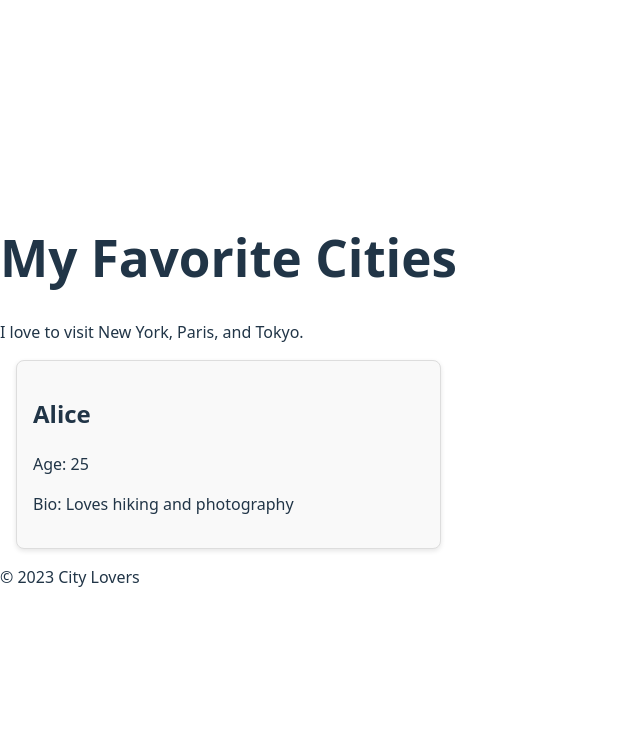
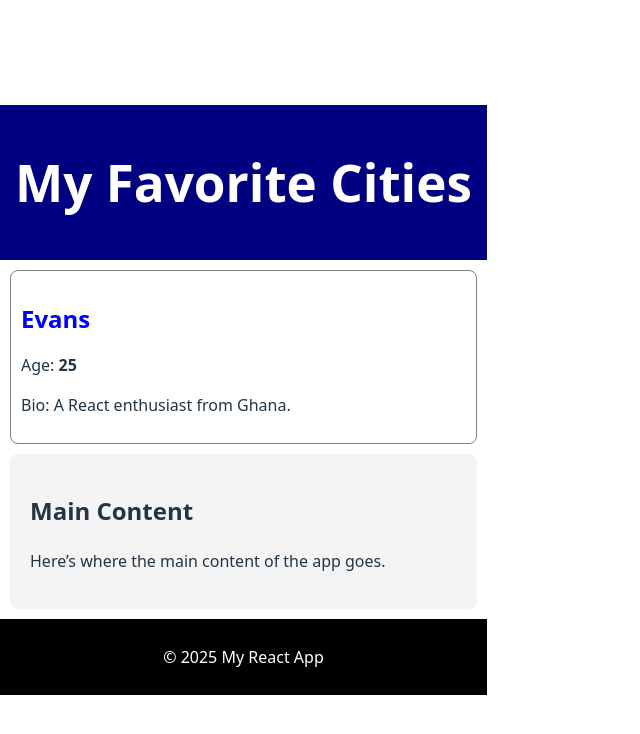
Before and after one commit to beklegal/alx-fe-reactjs, a React (Vite) app in the folder alx-react-app-new/: page / in a window 1280 px wide. Shown: the top 734 px of the page, without its empty margins (0-640 px from the left). Built offline with nearby package versions, Linux system fonts and the light colour scheme.

Commit message:
Add inline CSS styling to Header, UserProfile, MainContent, and Footer

```diff
--- a/alx-react-app-new/src/App.jsx
+++ b/alx-react-app-new/src/App.jsx
@@ -1,18 +1,15 @@
-import Header from './components/Header';
-import MainContent from './components/MainContent';
-import Footer from './components/Footer';
-import UserProfile from './components/UserProfile';
+import React from "react";
+import Header from "./components/Header";
+import UserProfile from "./components/UserProfile";
+import MainContent from "./components/MainContent";
+import Footer from "./components/Footer";
 
 function App() {
   return (
-    <div className="App">
+    <div>
       <Header />
+      <UserProfile name="Evans" age="25" bio="A React enthusiast from Ghana." />
       <MainContent />
-      <UserProfile
-        name="Alice"
-        age="25"
-        bio="Loves hiking and photography"
-      />
       <Footer />
     </div>
   );
--- a/alx-react-app-new/src/components/Footer.jsx
+++ b/alx-react-app-new/src/components/Footer.jsx
@@ -1,7 +1,9 @@
+import React from "react";
+
 function Footer() {
   return (
-    <footer>
-      <p>© 2023 City Lovers</p>
+    <footer style={{ backgroundColor: "black", color: "white", textAlign: "center", padding: "10px" }}>
+      <p>© 2025 My React App</p>
     </footer>
   );
 }
--- a/alx-react-app-new/src/components/Header.jsx
+++ b/alx-react-app-new/src/components/Header.jsx
@@ -1,6 +1,8 @@
+import React from "react";
+
 function Header() {
   return (
-    <header>
+    <header style={{ backgroundColor: "navy", color: "white", textAlign: "center", padding: "15px" }}>
       <h1>My Favorite Cities</h1>
     </header>
   );
--- a/alx-react-app-new/src/components/MainContent.jsx
+++ b/alx-react-app-new/src/components/MainContent.jsx
@@ -1,7 +1,10 @@
+import React from "react";
+
 function MainContent() {
   return (
-    <main>
-      <p>I love to visit New York, Paris, and Tokyo.</p>
+    <main style={{ backgroundColor: "#f4f4f4", padding: "20px", margin: "10px", borderRadius: "8px" }}>
+      <h2>Main Content</h2>
+      <p>Here’s where the main content of the app goes.</p>
     </main>
   );
 }
--- a/alx-react-app-new/src/components/UserProfile.jsx
+++ b/alx-react-app-new/src/components/UserProfile.jsx
@@ -1,24 +1,13 @@
-// src/components/UserProfile.jsx
+import React from "react";
 
-const UserProfile = (props) => {
+function UserProfile(props) {
   return (
-    <div style={styles.card}>
-      <h2>{props.name}</h2>
-      <p>Age: {props.age}</p>
+    <div style={{ border: "1px solid gray", padding: "10px", margin: "10px", borderRadius: "8px" }}>
+      <h2 style={{ color: "blue", marginBottom: "8px" }}>{props.name}</h2>
+      <p>Age: <span style={{ fontWeight: "bold" }}>{props.age}</span></p>
       <p>Bio: {props.bio}</p>
     </div>
   );
-};
-
-const styles = {
-  card: {
-    border: '1px solid #ddd',
-    borderRadius: '8px',
-    padding: '16px',
-    margin: '16px',
-    boxShadow: '0 2px 5px rgba(0,0,0,0.1)',
-    backgroundColor: '#f9f9f9',
-  },
-};
+}
 
 export default UserProfile;
```
Also changed, not shown: alx-react-app-new/package.json (+6 -5 lines).
